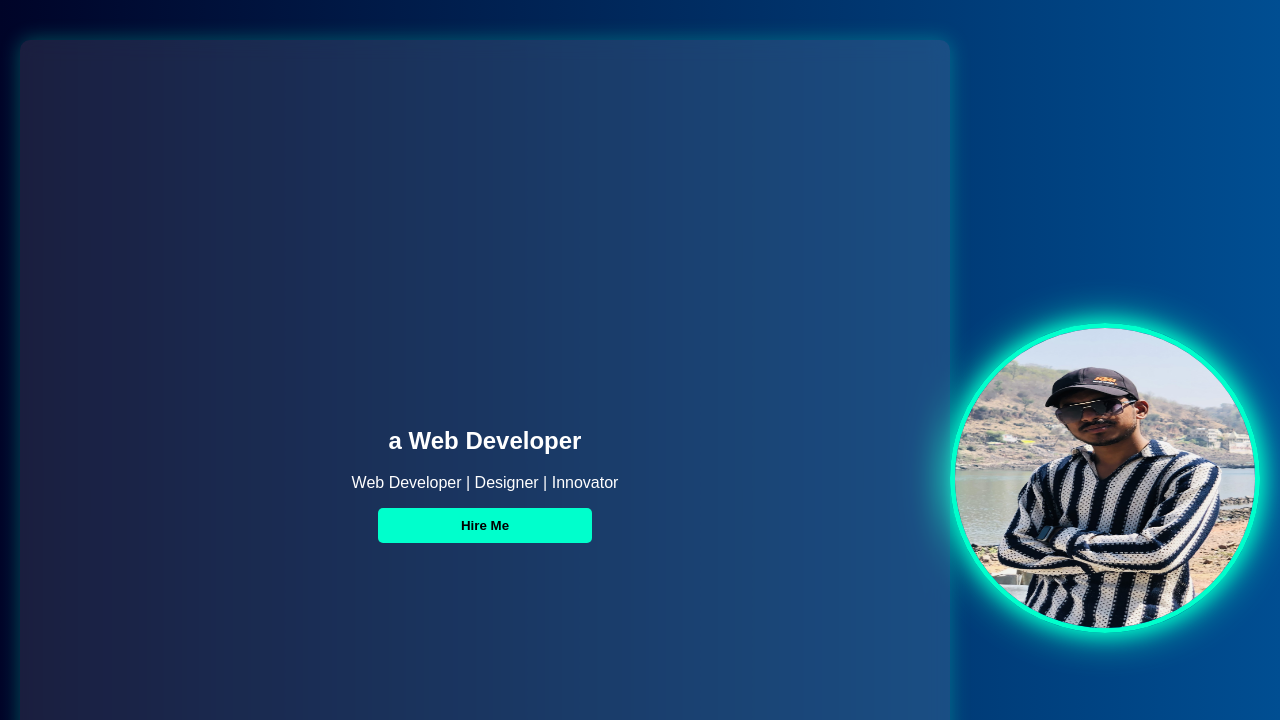
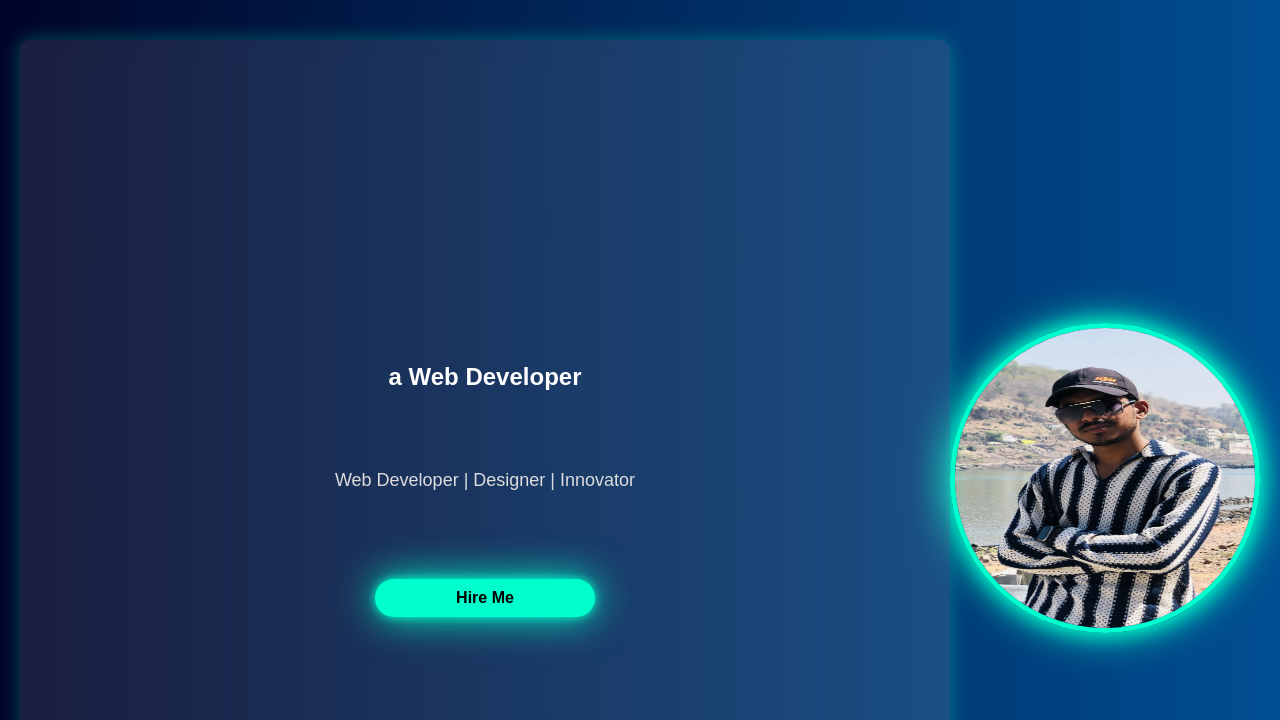
Before and after one commit to anshlaad/portfolio, a plain HTML site: page index.html in a window 1280 px wide. Shown: the part 80-800 px from the top of the page. Drawn offline with Linux system fonts and the light colour scheme.

Commit message:
Update index.html

```diff
--- a/index.html
+++ b/index.html
@@ -20,13 +20,12 @@
     </header>
 
     <section id="home">
-<div class="home-container">
-        <div class="home-text">
-        <h1>a Web Developer</h1>
-        <p>Web Developer | Designer | Innovator</p>
-        <button class="hire-me">Hire Me</button>
+        <div class="home-container">
+        <h1 class="dynamic-text"><span id="changing-text"></span></h1>
+        <p class="sub-text">Web Developer | Designer | Innovator</p>
+        <a href="#contact" class="glow-button">Hire Me</a>
     </div>
-    </div>
+
     <div class="home-image">
         <img src="my.jpg" alt="Ansh Laad" class="profile-img">
     </div>
```
